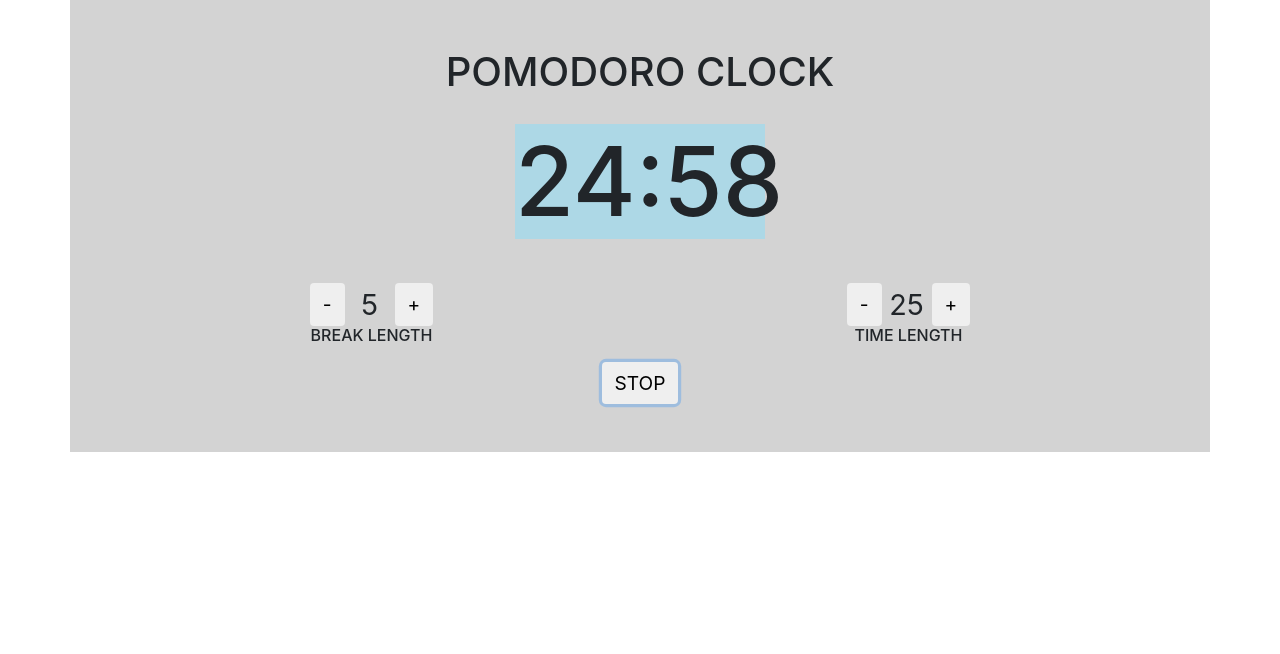
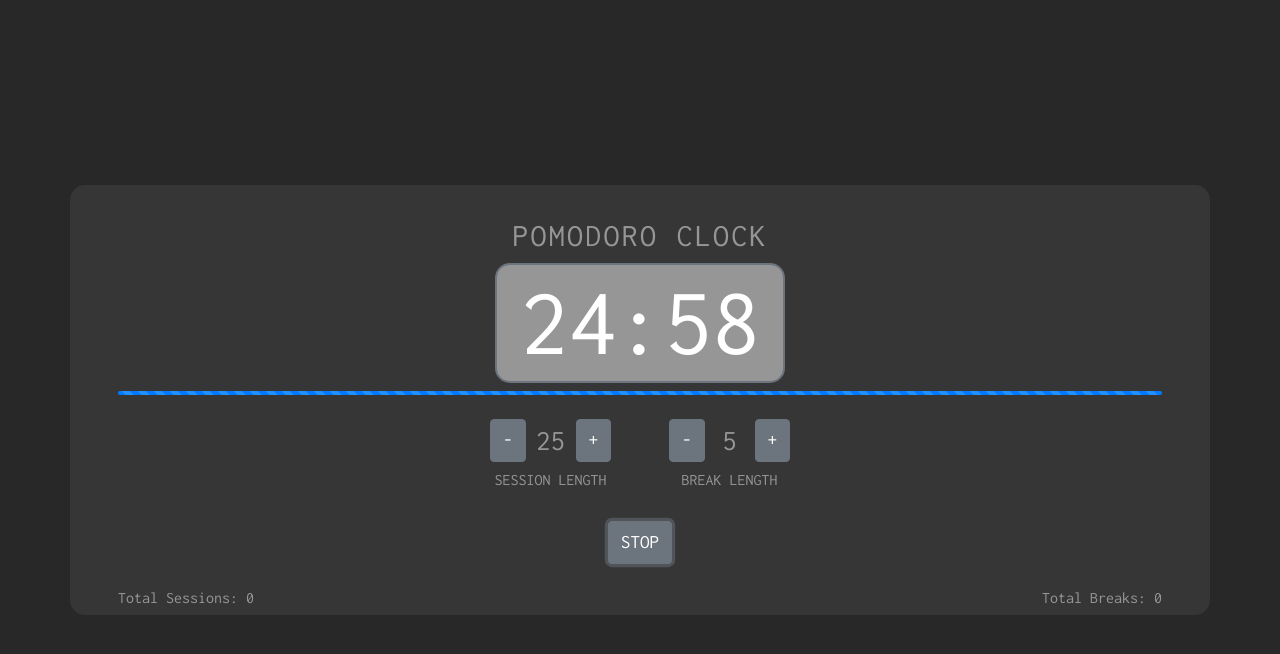
Before and after one commit to eddieyepez/PomodoroClock, a plain HTML site: page index.html in a window 1280 px wide. Both pictures are taken after a click on the button "START". Drawn offline with nearby package versions, Linux system fonts and the light colour scheme.

Commit message:
Styles and Animation added
CSS, animation and counters added

```diff
--- a/app.js
+++ b/app.js
@@ -13,10 +13,19 @@ window.onload = function() {
   let btnDown = document.getElementsByClassName('btnDown');
   // btn run
   let btnRun = document.getElementById('run');
+  //progress bar
+  let progressBar = document.getElementById('userProgress');
+
+  let sessionCountText = document.getElementById('sessionsCount');
+  let breakCountText = document.getElementById('breaksCount');
 
   clockDisplay.innerHTML = '25:00';
   //timerDisplay.innerHTML = '25';
   //breakDisplay.innerHTML = '5';
+
+  let runnning = false;
+  let sessionCount = 0;
+  let breakCount = 0;
 
   //timer = false
   let timer = false;
@@ -32,7 +41,7 @@ window.onload = function() {
   //click btn up => get parameter
   for(var x=0; x < btnUp.length; x++){
     btnUp[x].addEventListener("click", function (e){
-      if(!timer){
+      if(!runnning){
         //values ( user input, parameter )
         values('add', this.value);
       }
@@ -43,7 +52,7 @@ window.onload = function() {
   //click btn down => get parameter
   for(var x=0; x < btnDown.length; x++){
     btnDown[x].addEventListener("click", function (e){
-      if(!timer){
+      if(!runnning){
         //values ( user input, parameter )
         values('substract', this.value);
       }
@@ -62,27 +71,42 @@ window.onload = function() {
       stop();
     }
 
-
   });
 
 //if user start
   let startSession = () => {
+
+    runnning = true;
+    breakCountText.innerHTML = breakCount;
+    sessionCountText.innerHTML = sessionCount;
+
     if(timer){
       pomodoro(timerTime);
+      progressBar.classList.add("progress-bar-animated");
+      progressBar.classList.remove("bg-warning");
     }
   }
 //  timer = true
 //  call function pomodoro
 
   let breakSession = () => {
+
+    sessionCountText.innerHTML = sessionCount;
+
     if(!timer){
       pomodoro(breakTime);
+      progressBar.classList.add("progress-bar-animated");
+      progressBar.classList.add("bg-warning");
     }
   }
 
 //function stop
   let stop = () => {
     clearInterval(timeInterval);
+    progressBar.classList.remove("progress-bar-animated");
+    sessionCount = 0;
+    breakCount = 0;
+    runnning = false;
   }
 //  stop pomodoro loop => timer = false
 //  clock display => reset
@@ -92,10 +116,14 @@ window.onload = function() {
 
     let clock = time-1;
     let seconds = 60;
+    let forProgress = time*60;
+    let progressCounter  = time*60;
+    let progressPercentage;
 
     timeInterval = setInterval( function(){
 
       seconds--;
+      progressCounter--;
 
       if(seconds === 0){
 
@@ -106,8 +134,10 @@ window.onload = function() {
           clearInterval(timeInterval);
           timer = !timer;
           if(timer){
+            breakCount++;
             startSession();
           }else{
+            sessionCount++;
             breakSession();
           }
         }
@@ -124,8 +154,15 @@ window.onload = function() {
 
       }
 
+      progressPercentage = Math.round((progressCounter * 100) / forProgress);
+      animateBar(progressPercentage);
+
     }, 1000);
 
+  }
+
+  let animateBar = (percentage) => {
+    progressBar.style.width = percentage + '%';
   }
 
 
@@ -172,16 +209,6 @@ window.onload = function() {
       breakTime = value;
     }
 
-
-
   }
 
-//function animation ( time value )
-//  if state === timer
-//    time value => do animation
-//  else if state === break
-//    time value => do animation
-//  else
-//    reset / stop animation
-
 }
--- a/index.html
+++ b/index.html
@@ -4,6 +4,8 @@
 	<meta charset="UTF-8">
 	<meta name="viewport" content="width=device-width, initial-scale=1, shrink-to-fit=no">
 	<title>Document</title>
+
+	<link href="https://fonts.googleapis.com/css?family=Inconsolata" rel="stylesheet">
 
 	<link rel="stylesheet" href="https://stackpath.bootstrapcdn.com/bootstrap/4.1.0/css/bootstrap.min.css" integrity="sha384-9gVQ4dYFwwWSjIDZnLEWnxCjeSWFphJiwGPXr1jddIhOegiu1FwO5qRGvFXOdJZ4" crossorigin="anonymous">
 
@@ -13,45 +15,60 @@
 
 </head>
 <body>
-	<div class="container py-5 px-5">
-		<div class="row">
+	<div class="container py-5 px-5 ">
+
+		<div class="row mt-2 pt-4">
 			<div class="col">
-				<h1 class="title">Pomodoro Clock</h1>
+				<h2 class="title">Pomodoro Clock</h2>
 			</div>
 		</div>
 
 		<div class="row justify-content-center">
-			<div class="col ">
+			<div class="col- ">
 				<h2 id="clockDisplay"></h2>
 			</div>
 		</div>
 
+		<div class="progress" style="height: 4px;">
+		  <div id="userProgress" class="progress-bar progress-bar-striped" role="progressbar" style="width: 100%" aria-valuenow="100" aria-valuemin="0" aria-valuemax="100"></div>
+		</div>
+
 		<div class="row justify-content-center mt-4">
-			<div class="col-6 d-flex flex-column">
+
+			<div class="col-6 col-md-4 d-flex col-lg-2 flex-column">
 				<div class="row parameters justify-content-center">
-					<button class="btn btnDown" value="breakD">-</button>
+					<button class="btn btnDown btn-secondary" value="timer">-</button>
+					<div id="timerDisplay" class="display">25</div>
+					<button class="btn btnUp btn-secondary" value="timer">+</button>
+				</div>
+				<div class="row justify-content-center mt-2">
+					<h6>SESSION LENGTH</h6>
+				</div>
+			</div>
+
+			<div class="col-6 col-md-4 col-lg-2 d-flex flex-column">
+				<div class="row parameters justify-content-center">
+					<button class="btn btnDown btn-secondary" value="breakD">-</button>
 					<div id="breakDisplay" class="display">5</div>
-					<button class="btn btnUp" value="breakD">+</button>
+					<button class="btn btnUp btn-secondary" value="breakD">+</button>
 				</div>
-				<div class="row justify-content-center">
+				<div class="row justify-content-center mt-2">
 					<h6>BREAK LENGTH</h6>
 				</div>
 			</div>
-			<div class="col-6 d-flex flex-column">
-				<div class="row parameters justify-content-center">
-					<button class="btn btnDown" value="timer">-</button>
-					<div id="timerDisplay" class="display">25</div>
-					<button class="btn btnUp" value="timer">+</button>
-				</div>
-				<div class="row justify-content-center">
-					<h6>TIME LENGTH</h6>
-				</div>
+
+		</div>
+
+		<div class="row my-4">
+			<div class="col d-flex justify-content-center">
+				<button id="run" class="btn btn-secondary">START</button>
 			</div>
 		</div>
 
-		<div class="row mt-2">
-			<div class="col d-flex justify-content-center">
-				<button id="run" class="btn">START</button>
+		<div class="row">
+			<div class="col d-flex justify-content-between">
+				<h6>Total Sessions: <span id="sessionsCount">0</span></h6>
+				<h6>Total Breaks: <span id="breaksCount">0</span></h6>
 			</div>
 		</div>
 
--- a/styles.css
+++ b/styles.css
@@ -1,10 +1,31 @@
+body{
+	font-family: 'Inconsolata', monospace;
+	width: 100vw;
+	height: 100vh;
+	display: flex;
+	align-items: center;
+	justify-content: center;
+	background-color: #282828;
+	color: #969696;
+	box-sizing: border-box;
+}
+
 .container{
-	background-color: lightgrey;
+	box-sizing: border-box;
+	margin: 0;
+	background-color: #363636;
+	border-radius: 15px;
+	padding-left: 1rem !important;
+	padding-right: 1rem  !important;
+	padding-top: 0rem  !important;
+	padding-bottom: 0rem  !important;
+
 }
 
 .title{
 	text-align: center;
 	text-transform: uppercase;
+	letter-spacing: 0.07em;
 }
 
 .parameters{
@@ -17,13 +38,33 @@
 
 #clockDisplay{
 	text-align: center;
-	margin: 20px auto;
+	border-radius: 15px;
+	border: 2px solid #6c757d;
 	font-size: 6rem;
-	width: 250px;
-	background-color: lightblue;
+	width: 290px;
+	background-color: #969696;
+	color: white;
 }
 
 .display{
 	width: 50px;
 	text-align: center;
 }
+
+/*Medium devices (tablets, 768px and up)*/
+@media screen and (min-width: 768px) {
+	.container{
+		padding-left: 3rem!important;
+		padding-right: 3rem!important;
+	}
+}
+
+/*Large devices (desktops, 992px and up)*/
+@media screen and (min-width: 992px) {
+
+}
+
+/*Extra large devices (large desktops, 1200px and up)*/
+@media screen and (min-width: 1200px) {
+
+}
```
